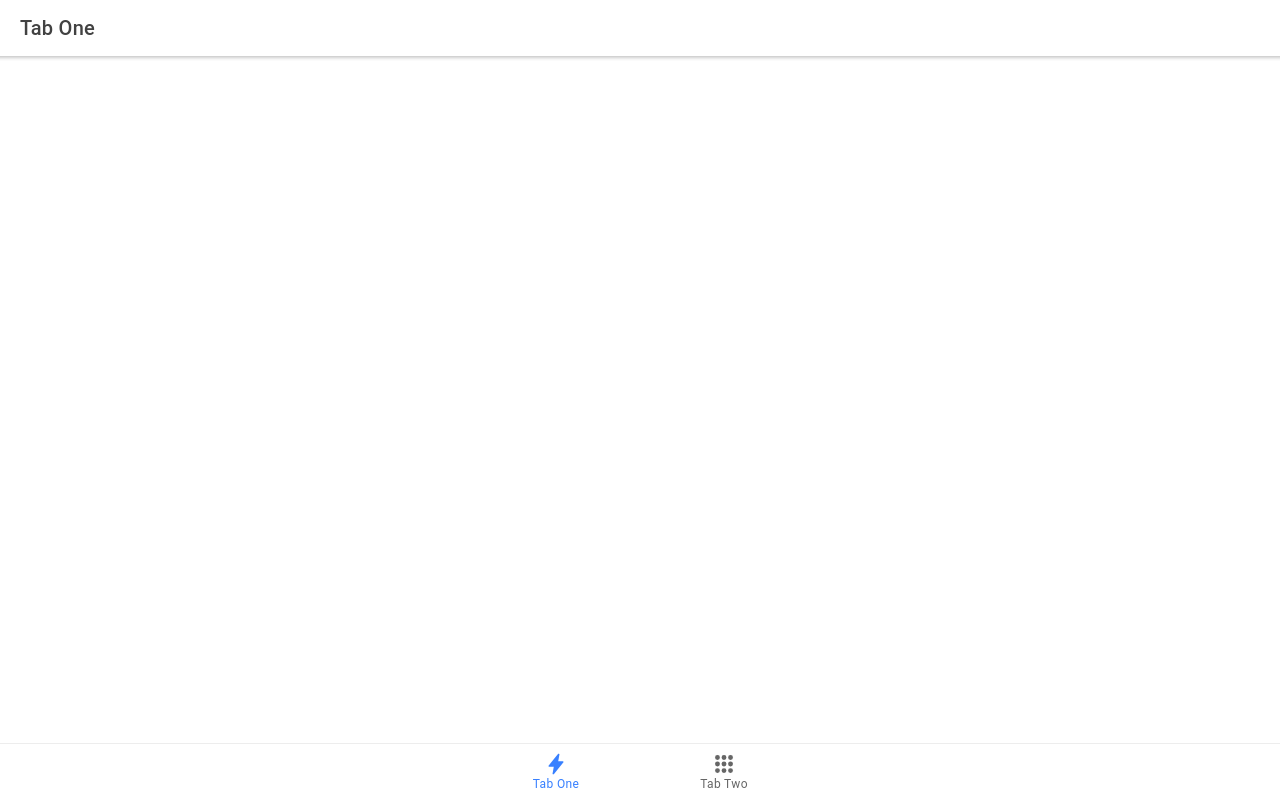
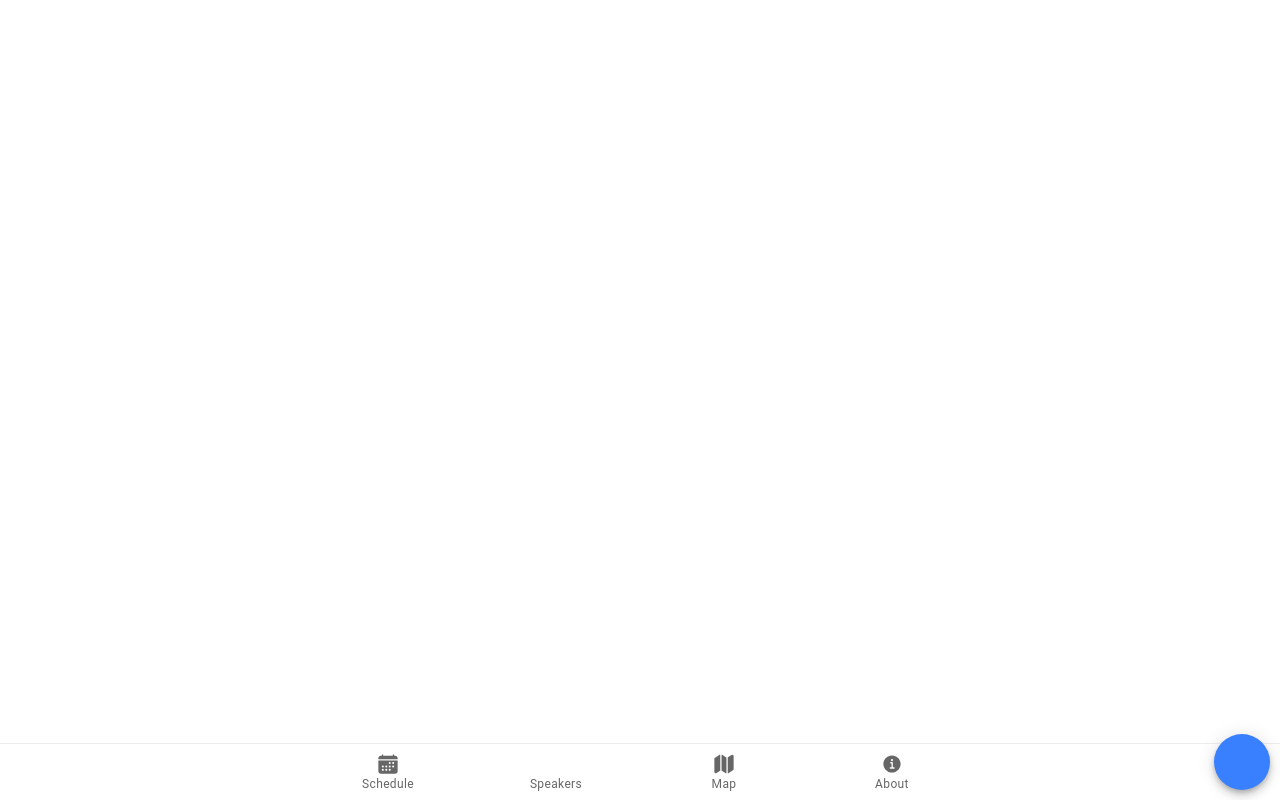
Before and after one commit to Hi1talib1World/HBOOK, a React (Create React App) app: page /home in a window 1280 px wide. Before the commit this address led to /tab1. Built offline with nearby package versions, Linux system fonts and the light colour scheme; no server answers.

Commit message:
Update App.tsx

```diff
--- a/src/App.tsx
+++ b/src/App.tsx
@@ -19,19 +19,19 @@
 import '@ionic/react/css/text-transformation.css';
 import '@ionic/react/css/flex-utils.css';
 import '@ionic/react/css/display.css';
-import TabRoot from './pages/TabRoot';
 
 /* Theme variables */
 import './theme/variables.css';
 
 const App: React.FC = () => (
-  <Router>
-    <div className="App">
-      <IonApp>
-      <Route path="/" component={TabRoot} />
-      </IonApp>
-    </div>
-  </Router>
+  <IonApp>
+  <IonReactRouter>
+    <IonRouterOutlet>
+      <Route path="/home" component={Home} exact={true} />
+      <Route exact path="/" render={() => <Redirect to="/home" />} />
+    </IonRouterOutlet>
+  </IonReactRouter>
+</IonApp>
 );
 
 export default App;
```
